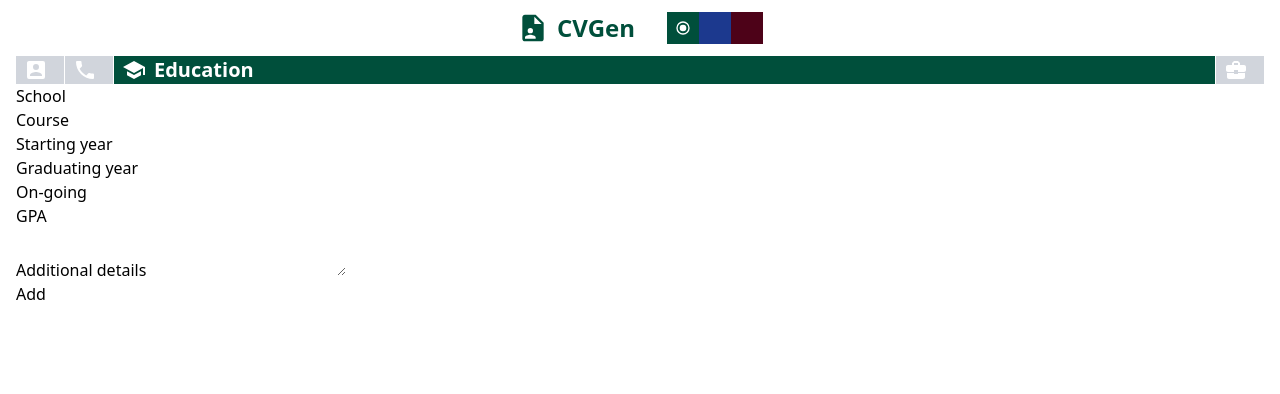
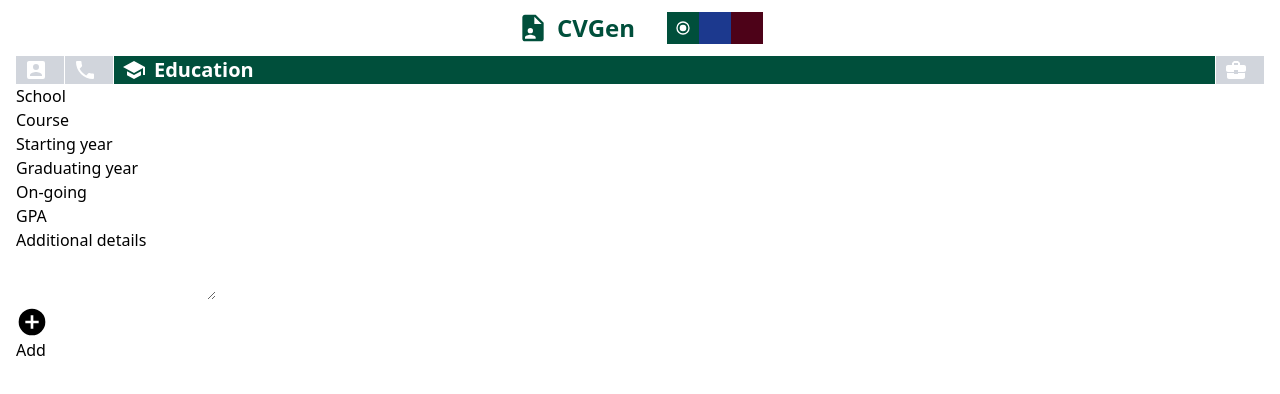
Before and after one commit to gofhilman/cv-application, a React (Vite) app: page / in a window 1280 px wide. Both pictures are taken after a click on the button 1191 px from the left and 70 px from the top of the page. Shown: the top 394 px of the page. Built offline with nearby package versions, Linux system fonts and the light colour scheme.

Commit message:
feat: complete formResult basic feature

```diff
--- a/src/components/AdvancedForm.jsx
+++ b/src/components/AdvancedForm.jsx
@@ -1,4 +1,5 @@
 import { useState } from "react";
+import plusCircle from "../assets/plus-circle.svg";
 
 export default function AdvancedForm({
   formDetails,
@@ -6,9 +7,23 @@ export default function AdvancedForm({
   formResult,
   setFormResult,
 }) {
-  const [formAddContent, setFormAddContent] = useState({});
+  const [formAddContent, setFormAddContent] = useState({
+    "Additional details": [],
+    "Job responsibilities": [],
+  });
+  const [descList, setDescList] = useState("");
   const section = formDetails.find((detail) => detail.id === formSection);
 
+  const handleDescAdd = (description, elementText) => {
+    setFormAddContent({
+      ...formAddContent,
+      [elementText]: formAddContent[elementText].concat({
+        description: description,
+        id: crypto.randomUUID(),
+      }),
+    });
+    setDescList("");
+  };
   const handleForm = (event, elementText) => {
     setFormAddContent({
       ...formAddContent,
@@ -23,7 +38,10 @@ export default function AdvancedForm({
         id: crypto.randomUUID(),
       }),
     });
-    setFormAddContent({});
+    setFormAddContent({
+      "Additional details": [],
+      "Job responsibilities": [],
+    });
   };
 
   return (
@@ -46,21 +64,26 @@ export default function AdvancedForm({
               <div key={element.id}>
                 <label htmlFor={element.id}>{element.text}</label>
                 {element.type === "textarea" ? (
-                  <textarea
-                    id={element.id}
-                    value={
-                      Object.keys(formAddContent).length === 0
-                        ? ""
-                        : formAddContent[element.text]
-                    }
-                    onChange={(event) => handleForm(event, element.text)}
-                  />
+                  <div>
+                    <textarea
+                      id={element.id}
+                      value={descList}
+                      onChange={(event) => setDescList(event.target.value)}
+                    />
+                    <img
+                      src={plusCircle}
+                      alt="Add button"
+                      onClick={() => handleDescAdd(descList, element.text)}
+                      className="w-8"
+                    />
+                  </div>
                 ) : (
                   <input
                     id={element.id}
                     type={element.type}
                     value={
-                      Object.keys(formAddContent).length === 0
+                      JSON.stringify(formAddContent) ===
+                      "{\"Additional details\":[],\"Job responsibilities\":[]}"
                         ? ""
                         : formAddContent[element.text]
                     }
```
Also changed, not shown: src/assets/plus-circle.svg (added).
